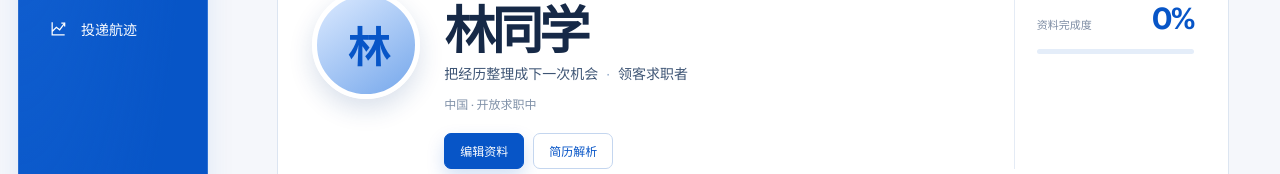
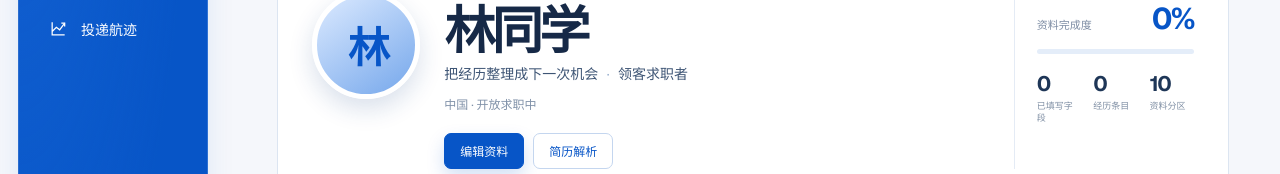
Before and after one commit to xiazhiyi99/LinkJobGo, a Next.js app in the folder apps/web/: page /workspace/profile in a window 1280 px wide. Shown: the part 279-453 px from the top of the page. Built offline with nearby package versions, Linux system fonts and the light colour scheme.

Commit message:
Restore profile summary metrics

```diff
--- a/apps/web/app/workspace/profile/page.tsx
+++ b/apps/web/app/workspace/profile/page.tsx
@@ -218,6 +218,7 @@ export default function ProfilePage() {
   const displayName = values.name || '林同学';
   const headline = values.targetTitles || '把经历整理成下一次机会';
   const location = values.homeCity || '中国 · 开放求职中';
+  const savedExperienceCount = Object.values(records).flat().length;
 
   return <div className="workspace-content profile-page linkedin-profile-page">
     <WorkspaceHeader title="个人资料" />
@@ -235,6 +236,7 @@ export default function ProfilePage() {
           <aside className="profile-identity-side">
             <div className="profile-identity-side-heading"><span>资料完成度</span><strong>{progress}%</strong></div>
             <div className="profile-identity-side-progress"><i style={{ width: `${progress}%` }} /></div>
+            <div className="profile-identity-stats"><div><strong>{Object.values(values).filter(Boolean).length}</strong><span>已填写字段</span></div><div><strong>{savedExperienceCount}</strong><span>经历条目</span></div><div><strong>{allSections.length}</strong><span>资料分区</span></div></div>
           </aside>
         </div>
       </section>
```
